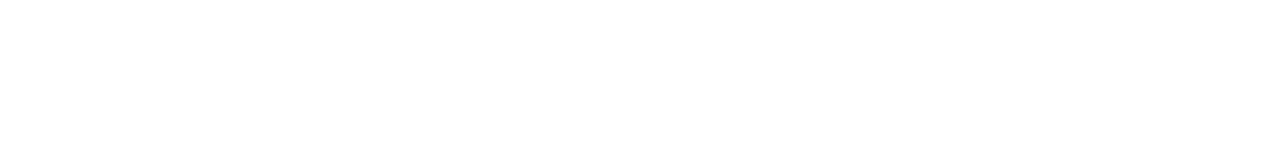
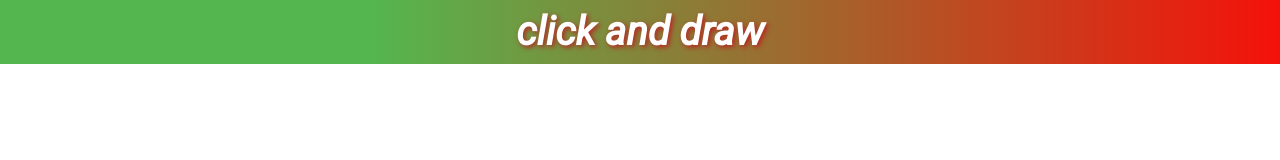
Before and after one commit to spormuv/js30, a plain HTML site: page 08-html5-canvas/index.html in a window 1280 px wide. Drawn offline with Linux system fonts and the light colour scheme.

Commit message:
fix: add title

```diff
--- a/08-html5-canvas/index.html
+++ b/08-html5-canvas/index.html
@@ -5,9 +5,14 @@
     <meta http-equiv="X-UA-Compatible" content="IE=edge" />
     <meta name="viewport" content="width=device-width, initial-scale=1.0" />
     <title>HTML5 Canvas</title>
+    <link
+      href="https://fonts.googleapis.com/css2?family=Roboto:ital@0;1&display=swap"
+      rel="stylesheet"
+    />
     <link rel="stylesheet" href="style.css" />
   </head>
   <body>
+    <h1 class="title">click and draw</h1>
     <canvas id="draw">Your browser doesn't support canvas</canvas>
     <script src="script.js"></script>
   </body>
--- a/08-html5-canvas/style.css
+++ b/08-html5-canvas/style.css
@@ -3,6 +3,28 @@ body {
   margin: 0;
 }
 
+.title {
+  margin: 0;
+  padding: 0;
+
+  color: #fff;
+  text-align: center;
+  font-family: 'Roboto', sans-serif;
+  font-size: 2.5rem;
+  line-height: 4rem;
+  font-style: italic;
+  text-shadow: 2px 2px 5px #b92020;
+
+  background: linear-gradient(
+    90deg,
+    rgba(84, 182, 78, 1) 29%,
+    rgba(245, 17, 10, 1) 100%
+  );
+}
 #draw {
   display: block;
+  height: calc(100vh - 64px);
+  width: 100vw;
+  position: relative;
+  z-index: 5;
 }
```
